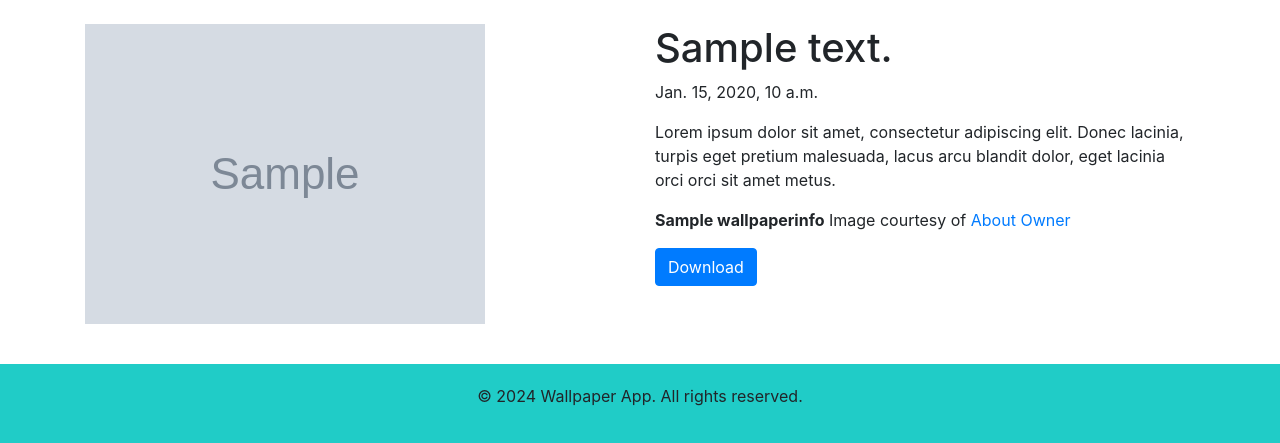
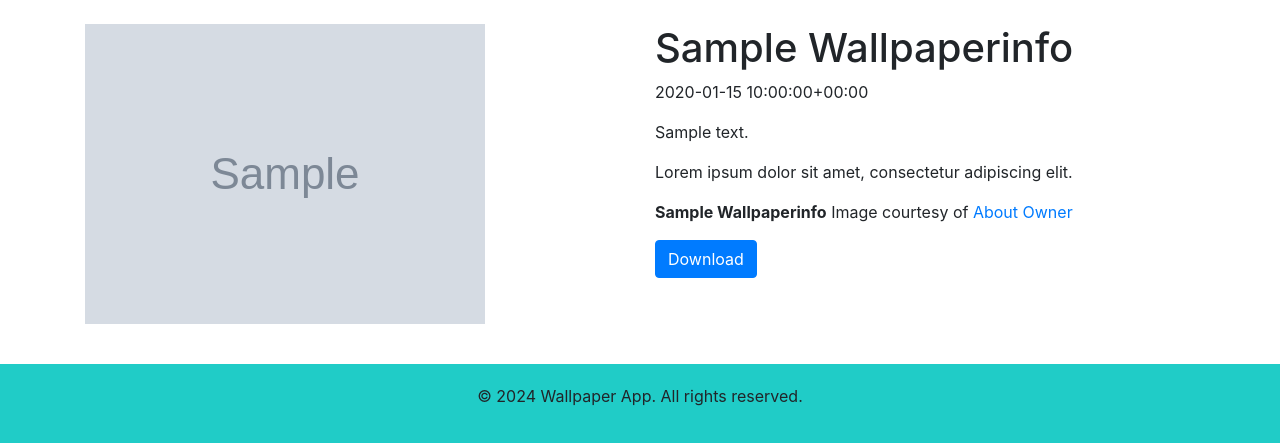
Before and after one commit to collins-hue/wallpaper, a Django app: page /wallpaper/1/ in a window 1280 px wide. Shown: the part 56-499 px from the top of the page. Run offline with Django 3.2, Linux system fonts and the light colour scheme; tables that the repository leaves empty hold one stand-in row (values such as "Sample post"); grey boxes marked "Sample" are stand-in pictures; some libraries are stand-ins or nearby versions.

Commit message:
Worked on the Home and Wallpaper page

```diff
--- a/Templates/index.html
+++ b/Templates/index.html
@@ -10,7 +10,7 @@
                 <div class="card">
                     <img src="{{ papers.image.url }}" class="card-img-top" alt="Wallpaper 1">
                     <div class="card-body">
-                        <h5 class="card-title">{{papers.name}}</h5>
+                        <h5 class="card-title">{{papers.name|title}}</h5>
                         <a href="wallpaper/{{papers.id}}" class="btn btn-primary">View Wallpaper</a>
                     </div>
                 </div>
--- a/Templates/wallpaper.html
+++ b/Templates/wallpaper.html
@@ -7,12 +7,14 @@
                 <img src="{{wallpaper.image.url}}" class="img-fluid" alt="Wallpaper">
             </div>
             <div class="col-md-6">
-                <h1>{{wallpaper.description}}</h1>
+                <h1>{{wallpaper.name|title}}</h1>
 
-                <p>{{wallpaper.upload_date}}</p>
+                <p>{{wallpaper.upload_date|title}}</p>
 
-                <p>Lorem ipsum dolor sit amet, consectetur adipiscing elit. Donec lacinia, turpis eget pretium malesuada, lacus arcu blandit dolor, eget lacinia orci orci sit amet metus.</p>
-                <p><b>{{wallpaper.name}}</b> Image courtesy of  <a href="{{wallpaper.contact}}">About Owner</a></p>
+                <p>{{wallpaper.description}}</p>
+
+                <p>Lorem ipsum dolor sit amet, consectetur adipiscing elit.</p>
+                <p> <b>{{wallpaper.name|title}}</b> Image courtesy of <a href="{{wallpaper.contact}}">About Owner</a></p>
                 <a href="#" class="btn btn-primary" onclick="this.href='?download=true'">Download</a>
 
             </div>
```
Also changed, not shown: wallpaper/settings.py (line endings or trailing spaces).
